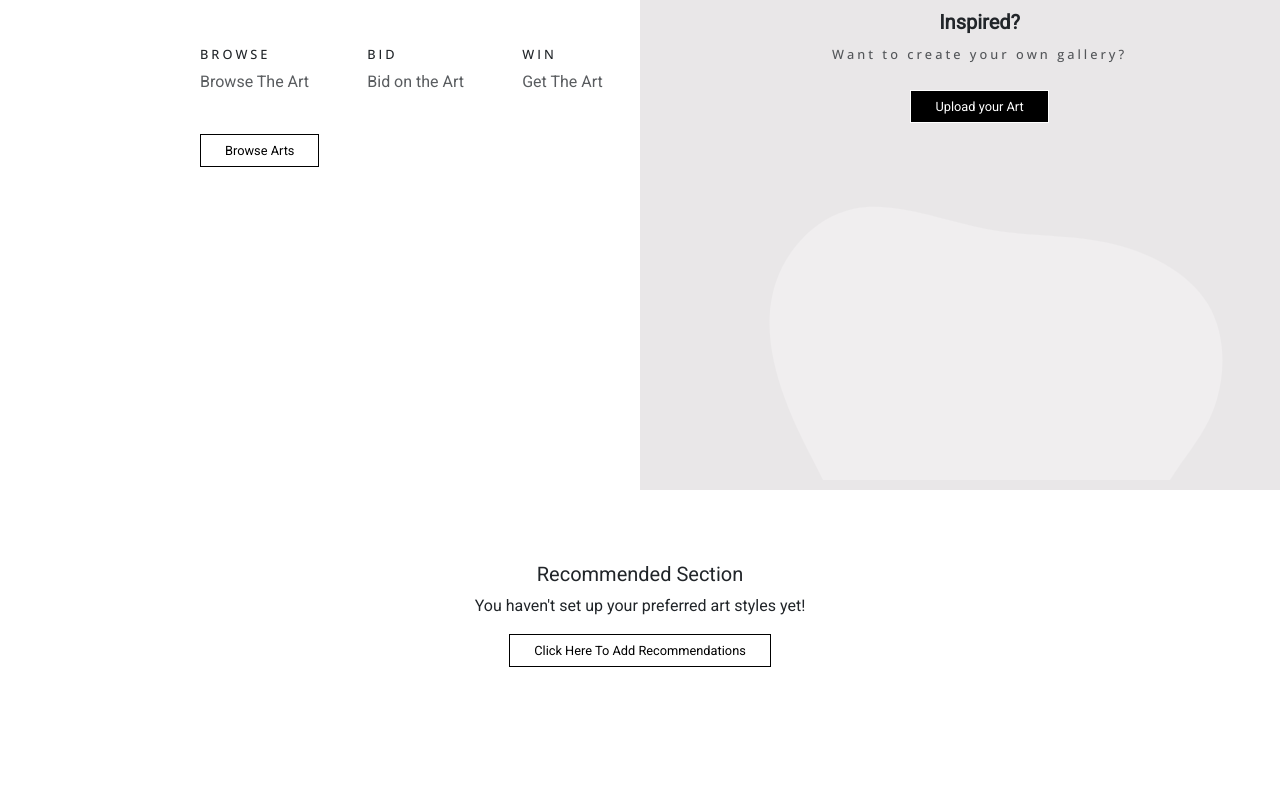
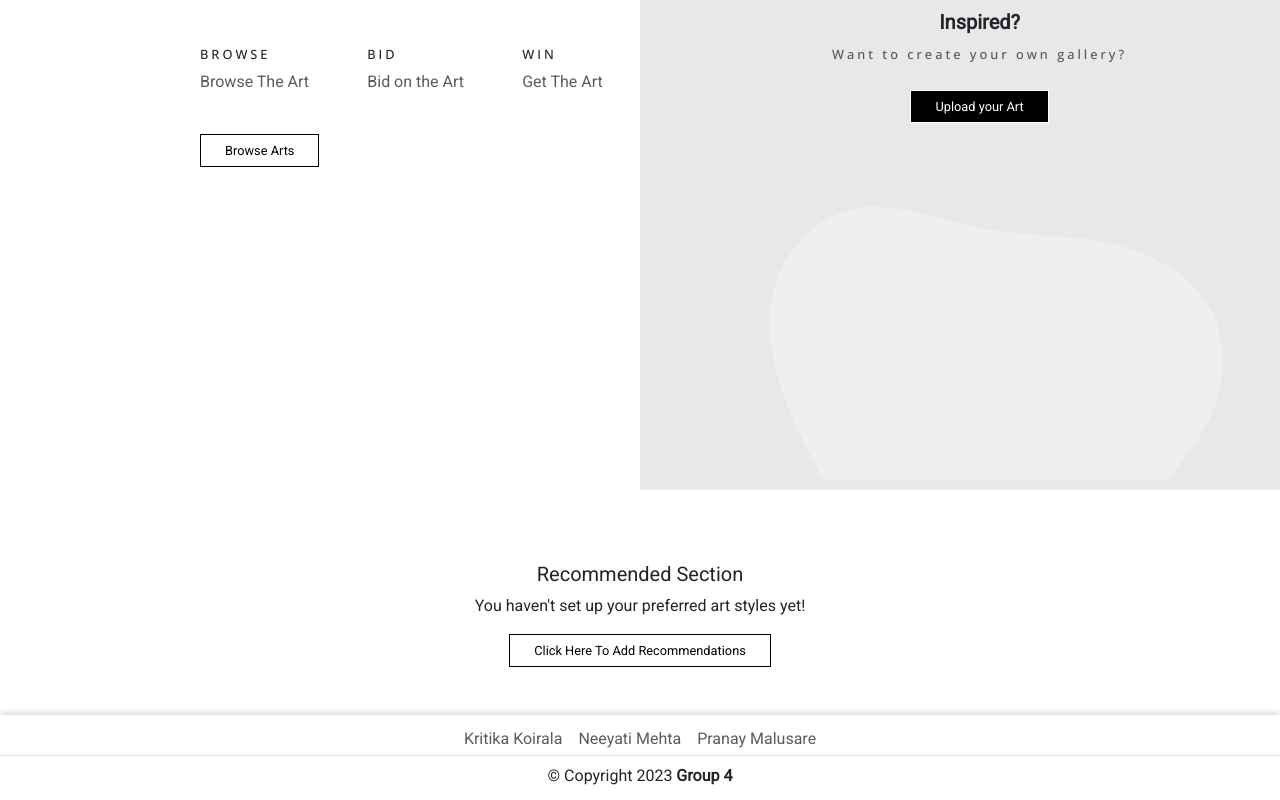
Before and after one commit to A00478196/A00478196_FinalProject, a React (Create React App) app: page / in a window 1280 px wide. Shown: the part 366-1166 px from the top of the page. Before the commit the page ends 1081 px from the top, so only its background shows below. Built offline with nearby package versions, Linux system fonts and the light colour scheme; a web font is replaced by a local one.

Commit message:
seller name and footer

```diff
--- a/src/App.js
+++ b/src/App.js
@@ -32,6 +32,7 @@ import NotFound from "./pages/NotFound";
 import View from "./pages/user/View";
 import './components/auth/interceptor'
 import PaymentSuccessful from "./pages/PaymentSuccessful";
+import Footer from "./pages/Footer";
 
 function App() {
 
@@ -89,7 +90,7 @@ function App() {
           <Route path='*' element={<NotFound />} />
 
        </Routes>
-
+          <Footer />
        </>
 
   );
--- a/src/pages/ArtDetail.js
+++ b/src/pages/ArtDetail.js
@@ -1,4 +1,4 @@
-import React, { useEffect, useState } from "react";
+import React, { useEffect, useState} from "react";
 import Container from "../components/Layout/Container";
 import SectionHeader from "../components/common/SectionHeader";
 import Button from "../components/common/Button";
@@ -9,6 +9,8 @@ import { decoded, token } from "../helpers/token";
 import LinkButton from "../components/common/LinkButton";
 import EmptyMessage from "../components/common/EmptyMessage";
 import { FaEye } from "react-icons/fa";
+import { useNavigate } from 'react-router-dom'
+
 
 const ArtDetail = () => {
   const [art, setArt] = useState({});
@@ -17,13 +19,17 @@ const ArtDetail = () => {
   const [hasBidPreviously, setHasBidPreviously] = useState(false);
 
   const [loading, setLoading] = useState(false);
+  const navigate = useNavigate()
+
 
   const location = useLocation();
   const artId = location.state;
 
   useEffect(() => {
+    console.log(artId)
+    if(artId?.id){
     instance
-      .get(`/Artwork/${artId}`)
+      .get(`/Artwork/${artId?.id}`)
       .then((res) => {
         // setSuccess(true)
         if (res?.status === 200) {
@@ -32,7 +38,8 @@ const ArtDetail = () => {
       })
       .catch((err) => {
         console.log(err);
-      });
+      })
+    };
   }, [artId]);
 
   const fetchCategory = () => {
@@ -157,12 +164,13 @@ const ArtDetail = () => {
 
           <div className="col-lg-8 col-md-8 col-sm-5 mt-4">
             <h5 className="mt-3 ">{art?.title}</h5>
-            <span className=" fw-bold fw-9 text-muted mb-2 fst-italic">
+            <span className="fw-bold fw-9 text-muted mb-2 fst-italic">
               {art?.description || "--"}
             </span>
 
-            <p className="mt-1">
+            <p style={{cursor:"pointer"}} className="mt-1" onClick={()=>navigate(`/browse-arts`, {state:{sellerId:art?.sellerId, sellerName:art?.sellerName}})}>
               <span className=" fw-bold fw-9">By: </span>
+
               {art?.sellerName || "--"}
             </p>
 
@@ -194,8 +202,8 @@ const ArtDetail = () => {
                 </span>
               ) : (
                 <span class="badge rounded-pill bg-warning text-dark">
-                  {" "}
-                  {art?.status}
+                  {"Preview "}
+                  {/* {art?.status} */}
                 </span>
               )}
             </div>
--- a/src/pages/ArtsCollection.js
+++ b/src/pages/ArtsCollection.js
@@ -9,6 +9,7 @@ import Button from "../components/common/Button";
 import { useNavigate } from "react-router";
 import EmptyMessage from "../components/common/EmptyMessage";
 import Loader from "../components/common/Loader";
+import { useLocation } from "react-router";
 
 const ArtsCollection = () => {
   const [arts, setArts] = useState([]);
@@ -16,9 +17,15 @@ const ArtsCollection = () => {
 
   const [filteredList, setFilteredList] = useState([]);
   const [list, setList] = useState([]);
+  // const [sellerName, setSellerName] = useState(false)
+
+  const location = useLocation();
+  const art = location.state;
 
   useEffect(() => {
     setList(filteredList);
+    // setSellerName(false)
+    // navigate(location.pathname, {sellerId:art?.sellerId, sellerName:""});
   }, [filteredList]);
 
   useEffect(() => {
@@ -33,6 +40,7 @@ const ArtsCollection = () => {
         // setSuccess(true)
         setLoading(false);
         setArts(res?.data);
+        // art?.sellerId=null
       })
       .catch((err) => {
         console.log(err);
@@ -41,6 +49,26 @@ const ArtsCollection = () => {
   }, []);
 
   const navigate = useNavigate();
+
+  useEffect(() => {
+    if (art?.sellerId !== "") {
+      // setSellerName(true)
+      instance
+        .post("/Artwork/filter", {
+          sellerId: art?.sellerId,
+        })
+        .then((res) => {
+          // setSuccess(true)
+          setLoading(false);
+          setFilteredList(res?.data);
+          // setArts(res?.data);
+        })
+        .catch((err) => {
+          console.log(err);
+          setLoading(false);
+        });
+    }
+  }, [art?.sellerId]);
 
   return (
     <>
@@ -58,6 +86,8 @@ const ArtsCollection = () => {
           </div>
           <div className="col-lg-9 col-md-8 col-sm-8">
             <SectionHeader label="Our Arts Collection" />
+
+            <span></span>
             <div className="browse-right w-100">
               {loading ? (
                 <Loader />
@@ -71,11 +101,12 @@ const ArtsCollection = () => {
                       console.log(list);
                       return (
                         <>
+                          {/* <p>{list?.sellerName}</p> */}
                           <div
                             class="item hovereffect"
                             onClick={() =>
                               navigate(`/art-detail/${list?.id}`, {
-                                state: list?.id,
+                                state: list,
                               })
                             }
                           >
@@ -89,6 +120,7 @@ const ArtsCollection = () => {
                             />
                             <div class="overlay">
                               <h2>{list?.title}</h2>
+                              <p className="fst-italic">by: <span className="text-warning">{list?.sellerName}</span></p>
                               <p>
                                 <Button
                                   text="Show More"
--- /dev/null
+++ b/src/pages/Footer.js
@@ -0,0 +1,22 @@
+import React from "react";
+
+const Footer = () => {
+  return (
+    <div className="footer  bg-white py-2 text-center mt-4">
+      <div className="row">
+        <div className="col-lg-12 col-md-12 col-sm-12 border-bottom">
+          <div className="team my-1 d-flex justify-content-center align-items-center text-muted">
+            <p className="mb-0">Kritika Koirala</p>
+            <p className="mx-2 px-2 mb-0">Neeyati Mehta</p>
+            <p className="mb-0">Pranay Malusare</p>
+          </div>
+        </div>
+        <div className="col-lg-12 col-md-12 col-sm-12">
+          <p className="py-1 mb-0 pt-2"> &copy; Copyright 2023 <span className="fw-bold">Group 4</span></p>
+        </div>
+      </div>
+    </div>
+  );
+};
+
+export default Footer;
--- a/src/pages/arts/List.js
+++ b/src/pages/arts/List.js
@@ -54,7 +54,7 @@ const List = () => {
       .catch((err) => {
         setLoading(false);
         setSuccess("");
-        showError(err, setError)
+        showError(err, setError);
       });
   };
   useEffect(() => {
@@ -105,7 +105,7 @@ const List = () => {
       })
       .catch((err) => {
         setSuccess("");
-        showError(err, setError)
+        showError(err, setError);
       });
 
     setTimeout(() => {
@@ -182,16 +182,20 @@ const List = () => {
                               "--"}
                           </td>
                           <td>
-
                             {art?.status === "Sold" ? (
-                              <span class="badge px-3 py-1 rounded-pill bg-danger text-dark text-white">
+                              <span class="badge rounded-pill bg-danger text-dark text-white">
+                                {" "}
+                                {art?.status}
+                              </span>
+                            ) : art?.status === "Active" ? (
+                              <span class="badge rounded-pill bg-success text-dark text-white">
                                 {" "}
                                 {art?.status}
                               </span>
                             ) : (
-                              <span class="badge px-3 py-1 rounded-pill bg-warning text-dark">
-                                {" "}
-                                {art?.status}
+                              <span class="badge rounded-pill bg-warning text-dark">
+                                {"Preview "}
+                                {/* {art?.status} */}
                               </span>
                             )}
                           </td>
--- a/src/styles/main.css
+++ b/src/styles/main.css
@@ -487,3 +487,7 @@ input[type="date" i]{
   left:0;
   transform: rotate(-45deg);
 }
+
+.footer{
+  box-shadow: 1px -1px 7px rgb(0, 0, 0, 0.2);
+}
```
Also changed, not shown: src/pages/Home.js (+5 -3 lines).
